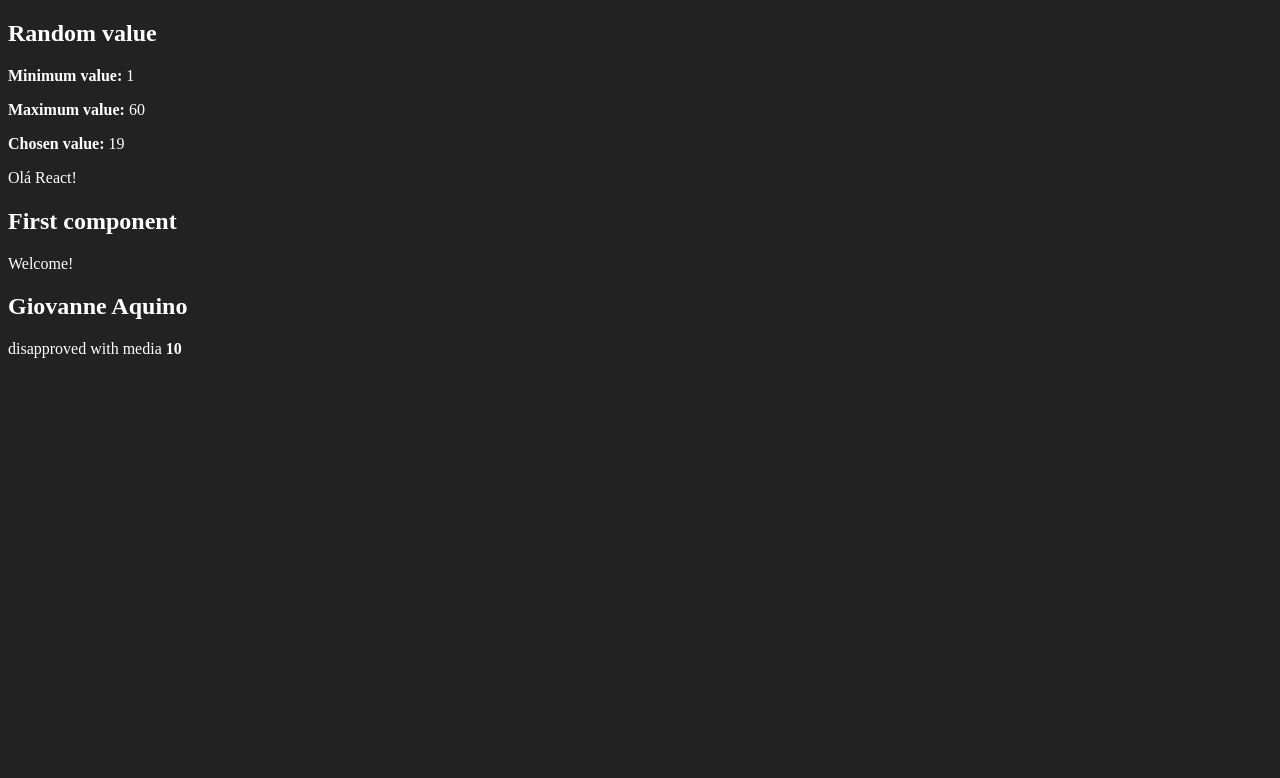
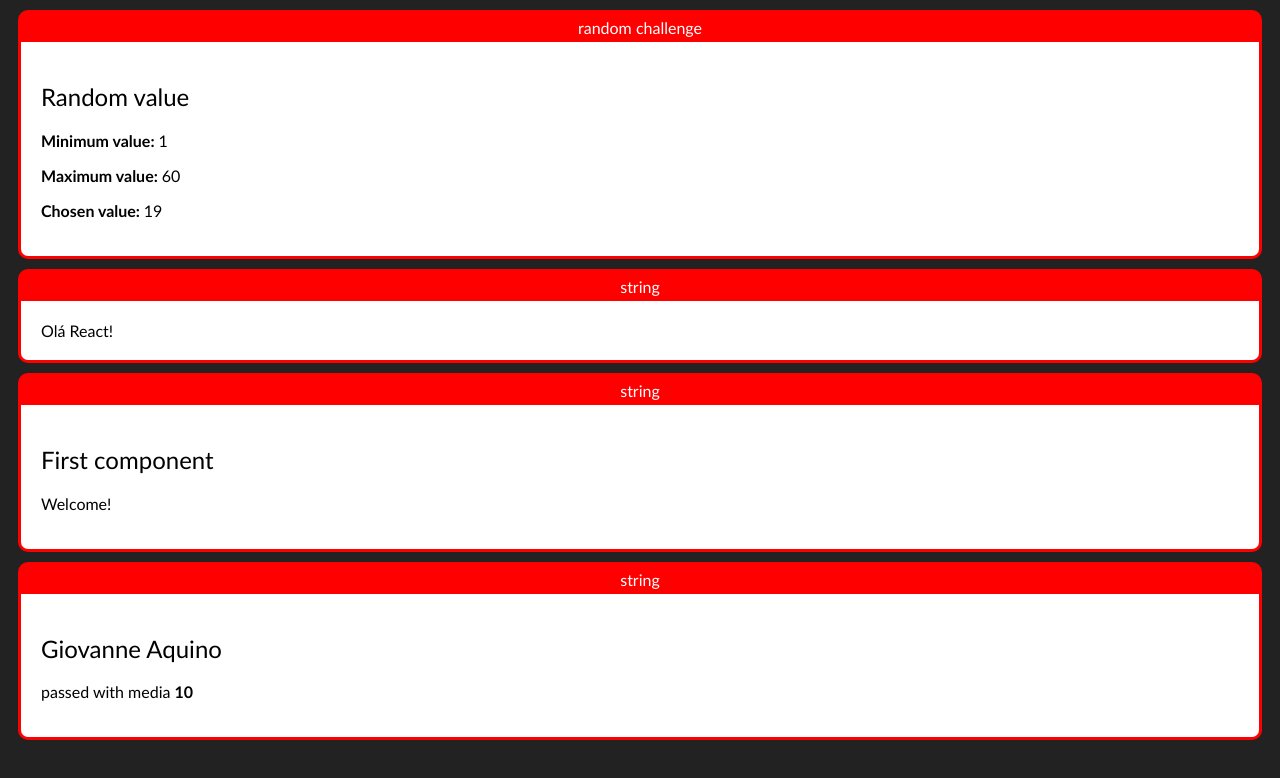
Before and after one commit to giovanne-aquino-clear/react-1, a React (Create React App) app: page / in a window 1280 px wide. Shown: the top 778 px of the page. Built offline with nearby package versions, Linux system fonts and the light colour scheme.

Commit message:
add card layout

```diff
--- a/src/App.jsx
+++ b/src/App.jsx
@@ -1,19 +1,31 @@
 import React from "react";
 
+import Card from "./components/layout/Card.jsx";
 import Random from "./components/basics/Random.jsx";
 import First from './components/basics/First.jsx'
 import WithParameter from './components/basics/WithParameter';
 
 export default _ =>
+
+
         <div id = "app">
-        <Random min={1} max= {60} />
-        Olá React!
-        <h1></h1>
 
-        <First></First>
-        <WithParameter
+        <Card title = "random challenge">
+                <Random min={1} max={60}/>
+       </Card>
+
+       <Card title = "string">
+       Olá React!
+       </Card>
+
+       <Card title = "string">
+       <First></First>
+       </Card>
+
+       <Card title = "string">
+       <WithParameter
             student="Giovanne Aquino"
-            note= "10"
+            note= {10} />
+        </Card>
 
-        />
     </div>
--- a/src/components/basics/WithParameter.jsx
+++ b/src/components/basics/WithParameter.jsx
@@ -1,6 +1,6 @@
 import React from "react"
 export default function WithParameter(props){
-    const status = props.nota >= 7 ? 'passed' : 'disapproved'
+    const status = props.note >= 7 ? 'passed' : 'disapproved'
 
     return(
         <div>
--- /dev/null
+++ b/src/components/layout/Card.css
@@ -0,0 +1,19 @@
+.Card{
+    background-color: red;
+    border: 3px solid red;
+    border-radius: 10px;
+    overflow: hidden;
+    margin: 10px;
+}
+
+.Card .Title{
+    padding: 5px 0px;
+    display: flex;
+    justify-content: center;
+}
+.Card .Content{
+    background-color: rgb(255, 255, 255);
+    color: black;
+    padding: 20px;
+
+}
--- /dev/null
+++ b/src/components/layout/Card.jsx
@@ -0,0 +1,11 @@
+import "./Card.css";
+import React from "react";
+
+export default (props) =>{
+    return (
+    <div className="Card">
+    <div className="Title">{props.title}</div>
+    <div className="Content">{props.children}</div>
+    </div>
+    )
+}
--- a/src/index.css
+++ b/src/index.css
@@ -1,4 +1,9 @@
 body {
+    font-family:'Gill Sans', 'Gill Sans MT', Calibri, 'Trebuchet MS', sans-serif;
     background-color: #222;
     color: #fff;
 }
+
+h1, h2, h3 {
+    font-weight: 200;
+}
```
